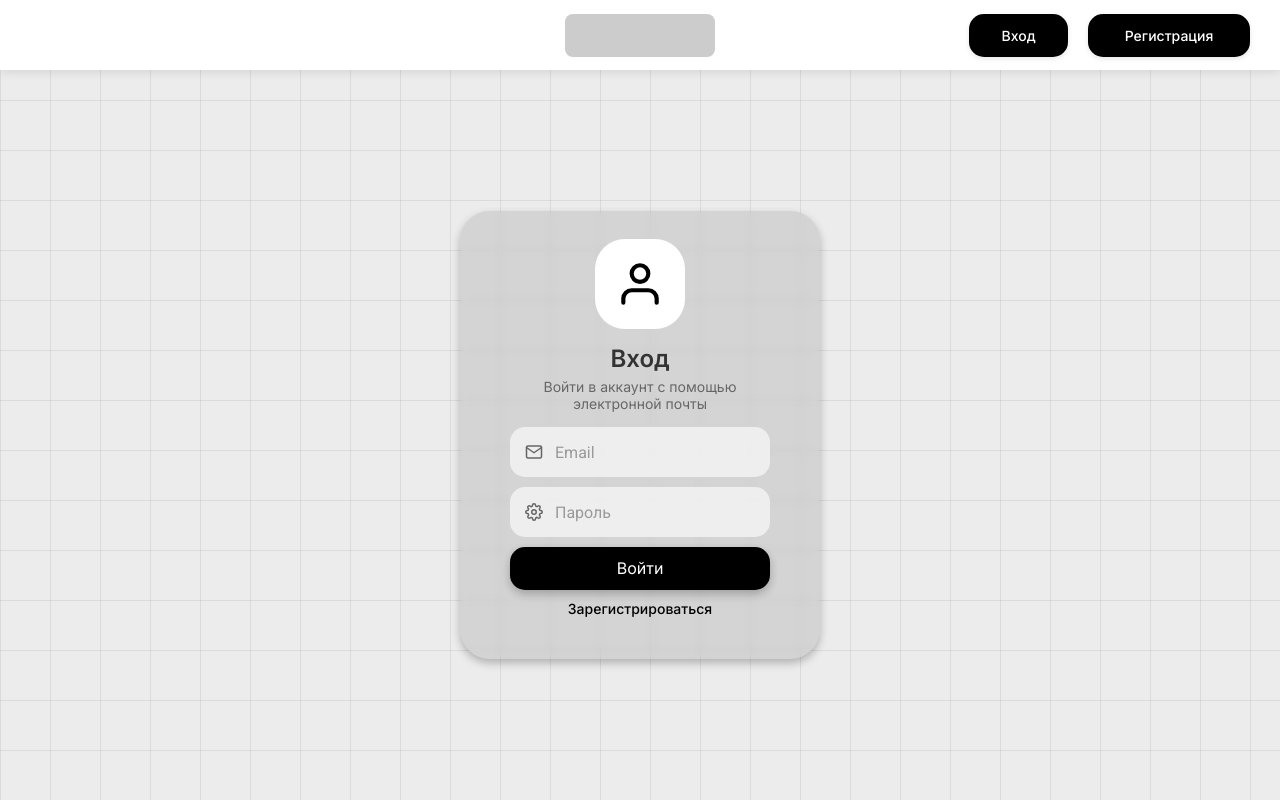
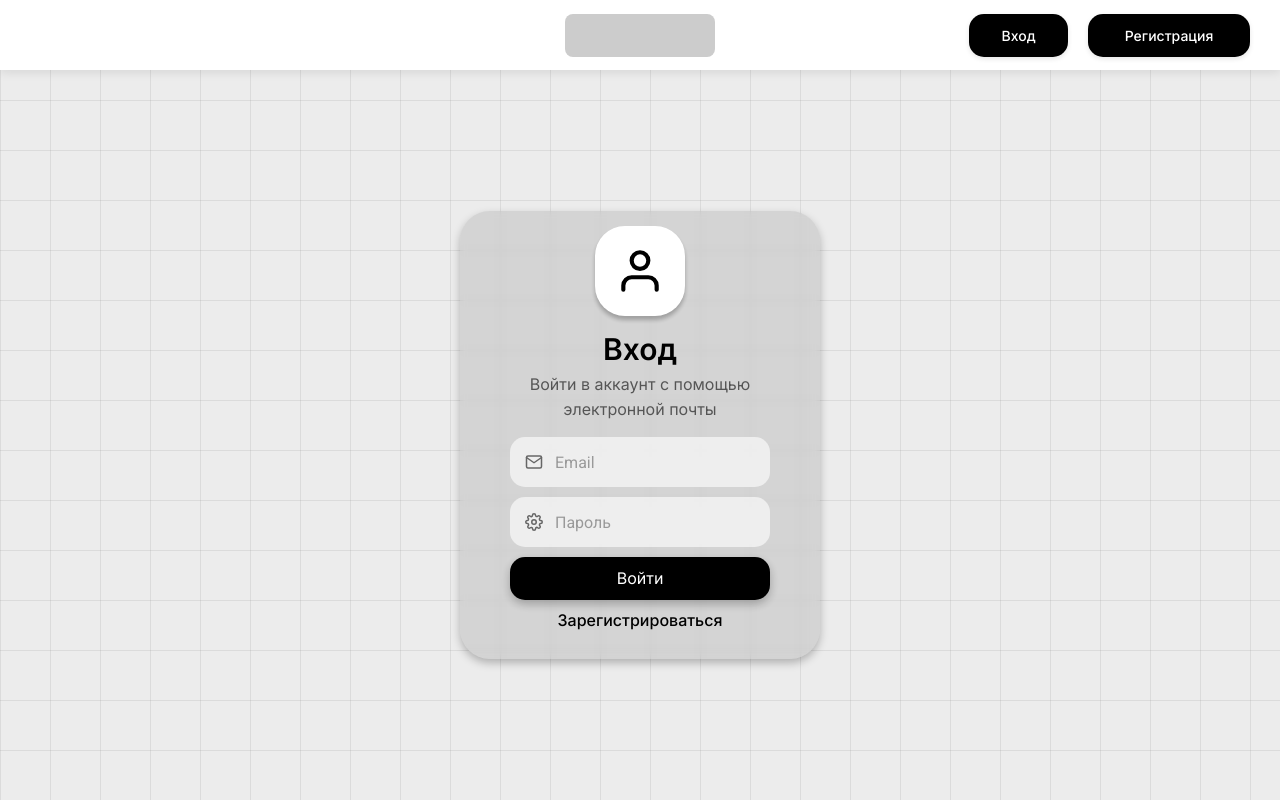
Before and after one commit to moevm/mse1h2026-eduprogram, a React (Create React App) app in the folder frontend/: page / in a window 1280 px wide. Built offline with nearby package versions, Linux system fonts and the light colour scheme.

Commit message:
login-page: small css fixes

```diff
--- a/frontend/src/components/LoginForm.css
+++ b/frontend/src/components/LoginForm.css
@@ -29,6 +29,7 @@ h2 {
   align-items: center;
   justify-content: center;
   box-sizing: border-box;
+  box-shadow: 0 4px 4px 0 rgba(0, 0, 0, 0.25);
 }
 
 
@@ -45,11 +46,16 @@ h2 {
 
 .login-text h2 {
   margin: 0 0 5px 0;
+  color: #000000;
+  font-size: 30px;
+  font-weight: 600;
 }
 
 .login-text span {
-  color: #666;
-  font-size: 14px;
+  color: rgba(0, 0, 0, 0.6);
+  font-size: 16px;
+  font-weight: 400;
+  line-height: 25px;
   display: block;
 }
 
@@ -68,7 +74,7 @@ h2 {
 .register-text {
   margin-top: 0;
   color: #000;
-  font-size: 14px;
+  font-size: 16px;
   cursor: pointer;
   text-align: center;
   font-weight: 500;
--- a/frontend/src/components/RegisterForm.css
+++ b/frontend/src/components/RegisterForm.css
@@ -32,19 +32,17 @@
 
 .register-text h2 {
   margin: 0 0 5px 0;
-  text-align: center;
   color: #000000;
   font-size: 30px;
   font-weight: 600;
 }
 
 .register-text span {
-  color: #666;
+  color: rgba(0, 0, 0, 0.6);
   font-size: 16px;
   font-weight: 400;
   line-height: 25px;
   display: block;
-  color: rgba(0, 0, 0, 0.6)
 }
 
 .error {
@@ -68,7 +66,6 @@
   margin-top: 0;
   color: #000;
   font-size: 16px;
-  font-family: 'Inter', sans-serif;
   cursor: pointer;
   text-align: center;
   font-weight: 500;
```
